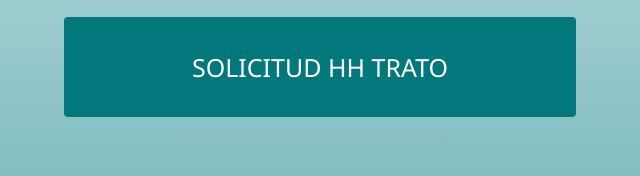
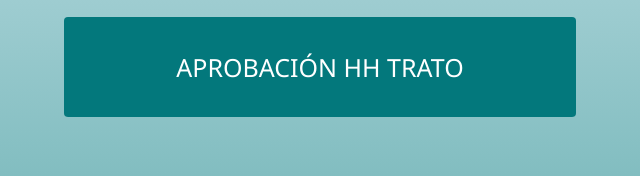
Before and after one commit to GeRoSaKi/hosting, a plain HTML site: page Tratos.html in a window 1280 px wide. Shown: the part 393-569 px from the top of the page, 320-960 px from the left. Drawn offline with nearby package versions, Linux system fonts and the light colour scheme.

Commit message:
Update Tratos.html

```diff
--- a/Tratos.html
+++ b/Tratos.html
@@ -20,7 +20,7 @@
 
         <div class="flex-container" id="opciones">
             <a href="https://forms.office.com/r/dJhcjp8CMj"><div class="flex-items">SOLICITUD FORMULARIO TRATO</div></a>
-            <a href="https://forms.office.com/r/H3Th2gAY7z"><div class="flex-items">SOLICITUD HH TRATO</div></a>
+            <a href="https://forms.office.com/r/H3Th2gAY7z"><div class="flex-items">APROBACIÓN HH TRATO</div></a>
         </div>
 
     </div>
```
